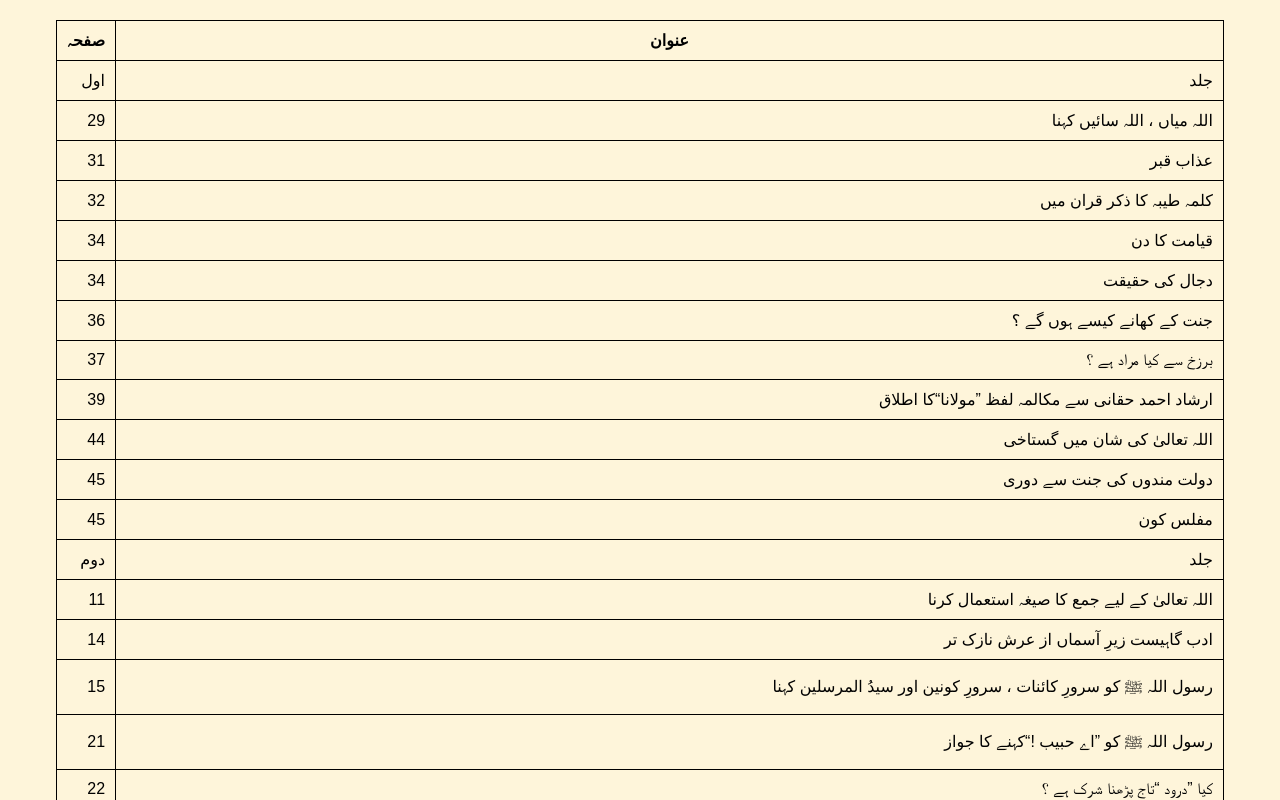
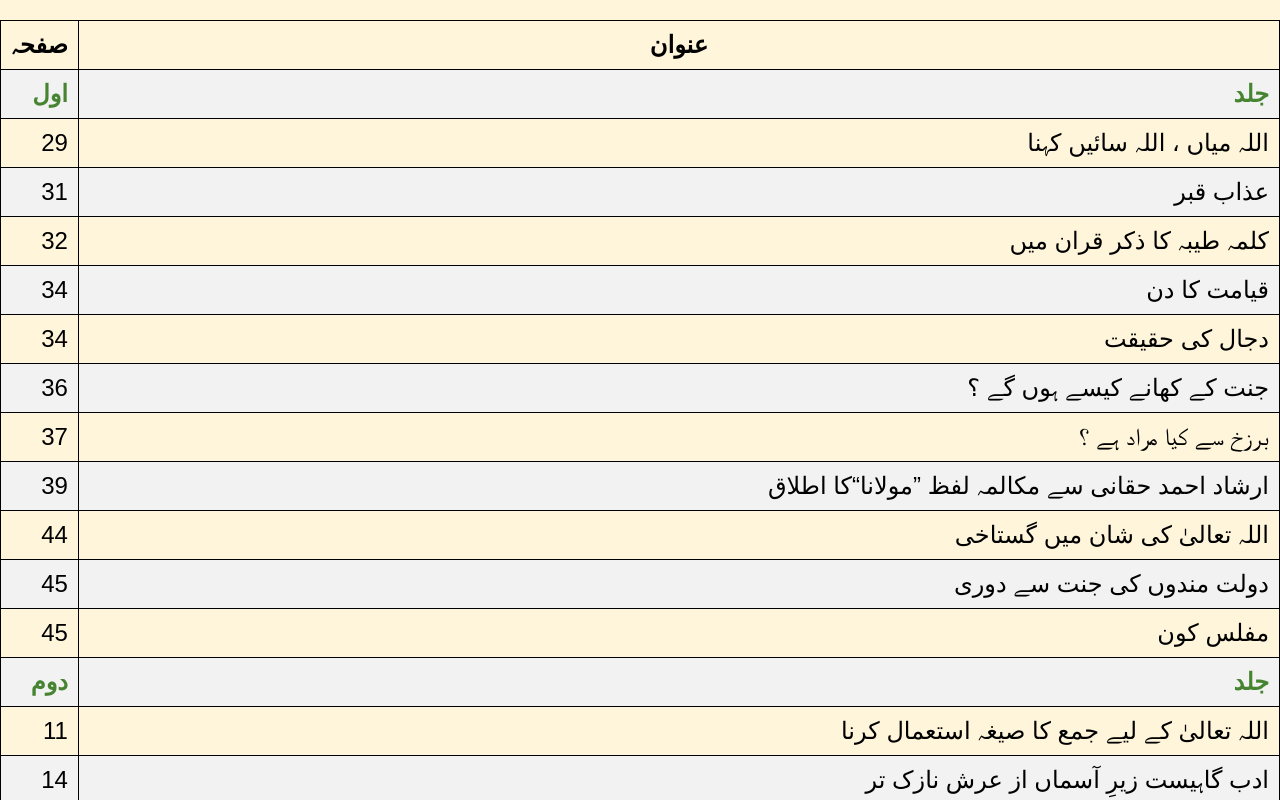
Before and after one commit to amctech106/Book-index, a plain HTML site: page aquaid.html in a window 1280 px wide. Shown: the top 800 px of the page. Drawn offline with Linux system fonts and the light colour scheme; a web font is replaced by a local one.

Commit message:
Some Changes

```diff
--- a/aquaid.html
+++ b/aquaid.html
@@ -5,7 +5,7 @@
     <th>عنوان</th>
     <th>صفحہ</th>
   </tr>
-  <tr>
+  <tr class="volumes">
     <td>جلد</td>
     <td>اول</td>
   </tr>
@@ -53,7 +53,7 @@
     <td>مفلس کون </td>
     <td>45</td>
   </tr>
-  <tr>
+  <tr class="volumes">
     <td>جلد</td>
     <td>دوم</td>
   </tr>
@@ -145,7 +145,7 @@
     <td>مسلکی اختلافات سے ذہنی اضطراب </td>
     <td>58</td>
   </tr>
-  <tr>
+  <tr class="volumes">
     <td>جلد</td>
     <td>سوم</td>
   </tr>
--- a/style.css
+++ b/style.css
@@ -176,6 +176,7 @@ input:focus {
 border-collapse: collapse;
 border:1px solid #000;
 margin: 20px auto;
+font-size: x-large;
 
 }
  .aquaid,th,td {
@@ -183,3 +184,12 @@ margin: 20px auto;
   padding: 10px;
 
 }
+
+tr:nth-child(even){
+    background-color: #f2f2f2;
+}
+
+.volumes td {
+  font-weight: 900;
+  color:#468432;
+}
```
